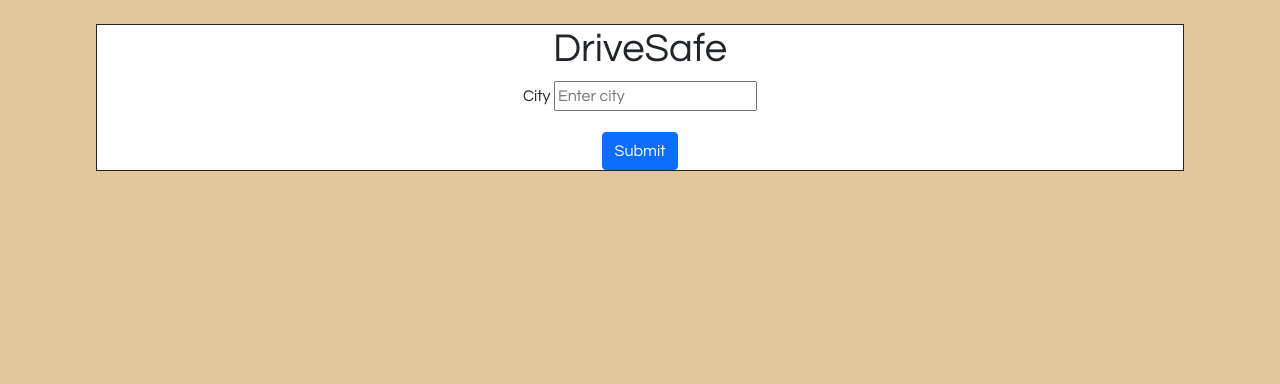
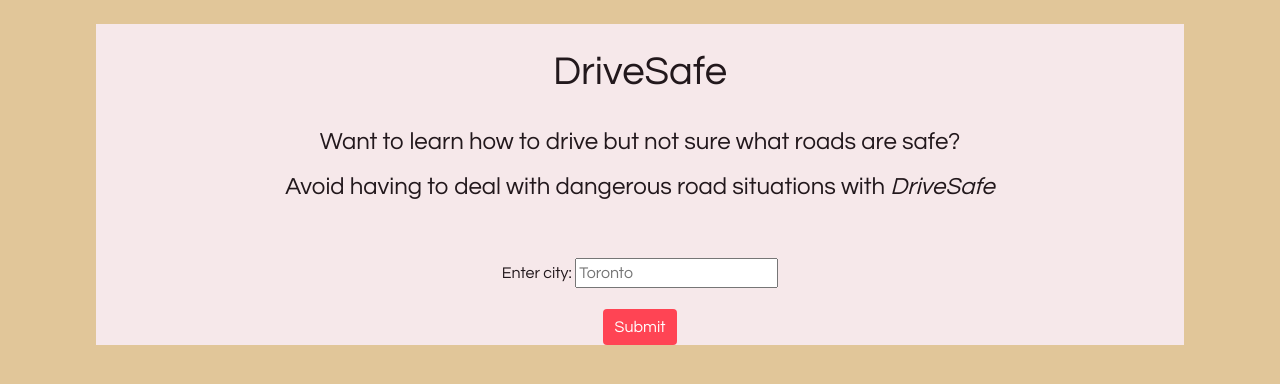
Before and after one commit to mr41haan29/DriveSafe, a Flask app: page / in a window 1280 px wide. Shown: the top 384 px of the page. Run offline with Flask 2, Linux system fonts and the light colour scheme; data that the repository does not hold is empty.

Commit message:
final styling

```diff
--- a/application/templates/home.html
+++ b/application/templates/home.html
@@ -8,20 +8,34 @@
     <meta http-equiv="X-UA-Compatible" content="IE=edge">
     <meta name="viewport" content="width=device-width, initial-scale=1.0">
     <title>{%block title%}DriveSafe{%endblock%}</title>
+    <style type="text/css">
+      .submit{
+    background-color: #ff4454;
+    border: none;
+    outline: none;
+}
+.submit:hover{
+    background-color: #ff0000;
+}
+    </style>
 </head>
-<body>
+<body style="background-color: #F6E8EA;" >
 
     {%block content%}
-    <div class="container border border-dark mt-4">
-        <h1 class="text-center">DriveSafe</h1>
+    <div style="background-color: #F6E8EA;" class="container mt-4">
+        <h1 style="color: #22181C;" class="text-center pb-4 pt-4">DriveSafe</h1>
+        <h4 style="color: #22181C;" class="text-center pb-2">Want to learn how to drive but not sure what roads are safe?</h4>
+        <h4 style="color: #22181C;" class="text-center pb-5">Avoid having to deal with dangerous road situations with <i>DriveSafe</i></h4>
+
+
 
         <div class="container text-center">
             <form action="#" method="POST">
             <div class="mb-3">
-                <label class="form-label">City</label>
-                <input type="text" name="city" placeholder="Enter city">
+                <label class="form-label" style="color: #22181C;">Enter city:</label>
+                <input type="text" name="city" placeholder="Toronto">
             </div>
-            <button type="submit" class="btn btn-primary">Submit</button>
+            <button type="submit" class="btn btn-primary submit">Submit</button>
             </form>
         </div>
 
```
Also changed, not shown: application/templates/waterloo.html (+12 -4 lines).
